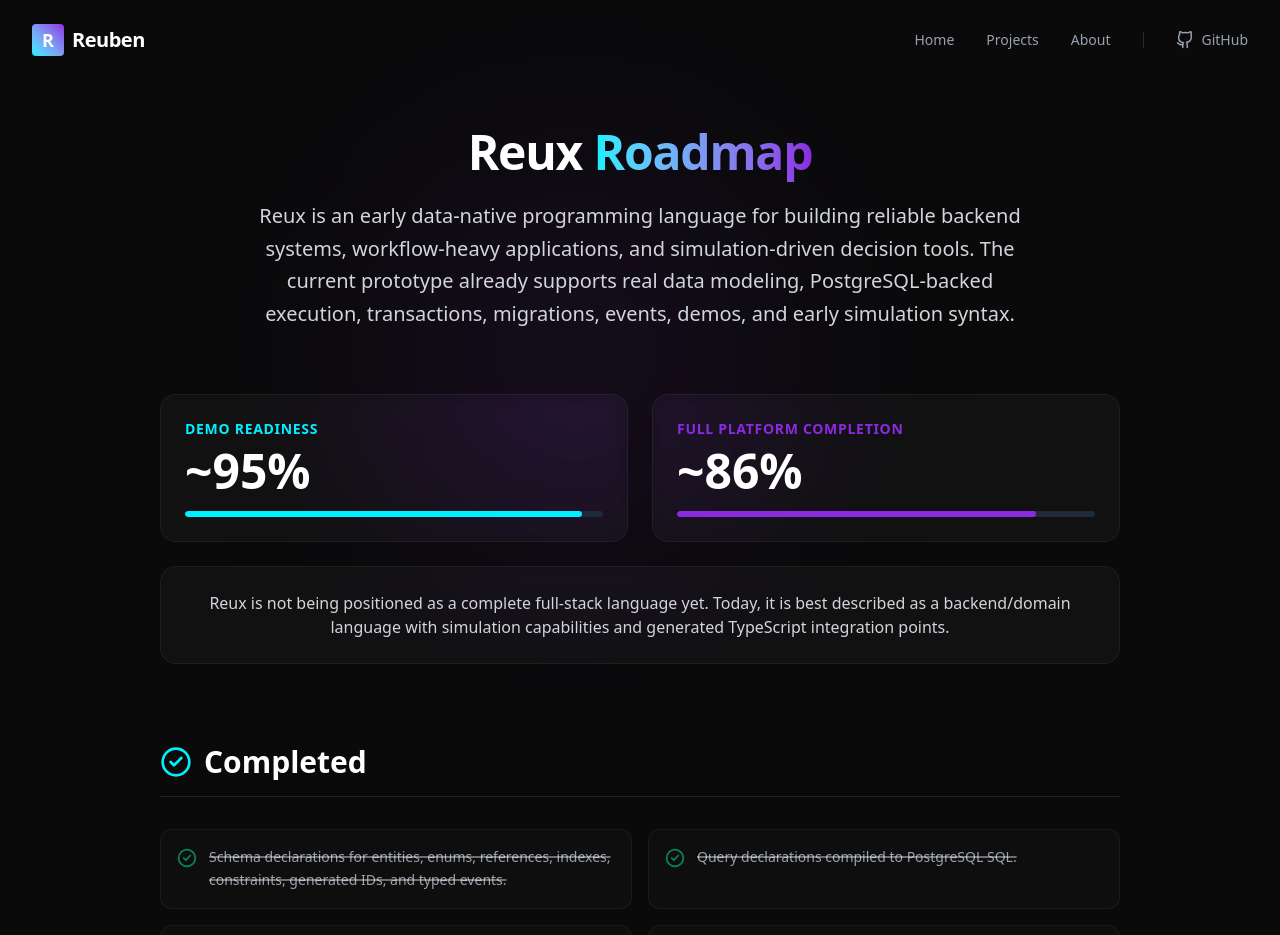
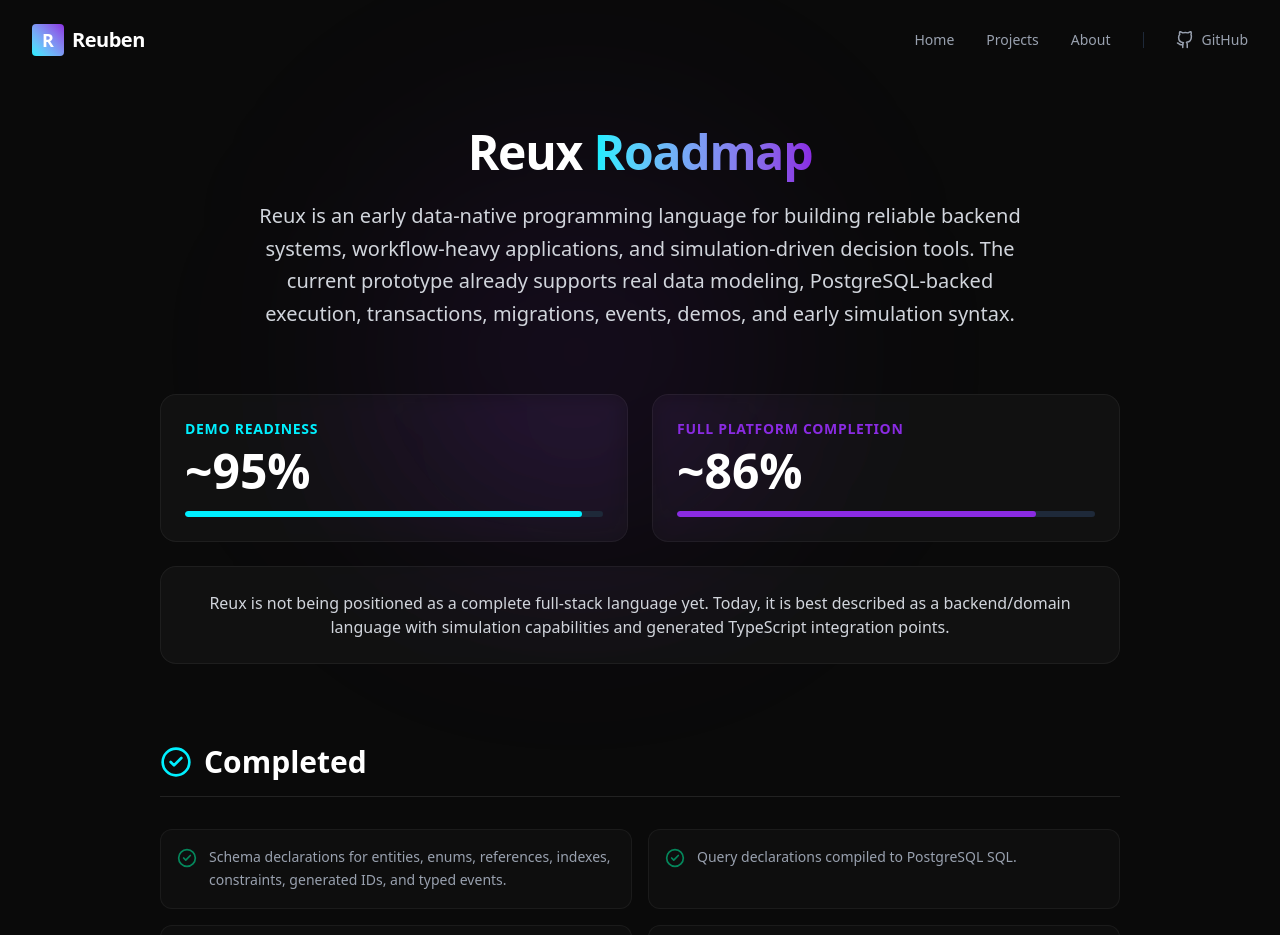
Before and after one commit to benn4105/reuben-web, a Next.js app: page /projects/reux/roadmap in a window 1280 px wide. Shown: the top 935 px of the page. Built offline with nearby package versions, Linux system fonts and the light colour scheme.

Commit message:
Remove strikethrough from completed items

```diff
--- a/src/app/projects/reux/roadmap/page.tsx
+++ b/src/app/projects/reux/roadmap/page.tsx
@@ -147,7 +147,7 @@ export default function RoadmapPage() {
               className="flex items-start gap-3 p-4 rounded-xl bg-white/[0.02] border border-white/5 hover:bg-white/[0.04] transition-colors group"
             >
               <CheckCircle2 className="w-5 h-5 text-emerald-500 mt-0.5 flex-shrink-0 opacity-70 group-hover:opacity-100 transition-opacity" />
-              <p className="text-gray-400 line-through decoration-white/40 decoration-2 text-sm leading-relaxed">{item}</p>
+              <p className="text-gray-400 text-sm leading-relaxed">{item}</p>
             </motion.div>
           ))}
         </div>
```
